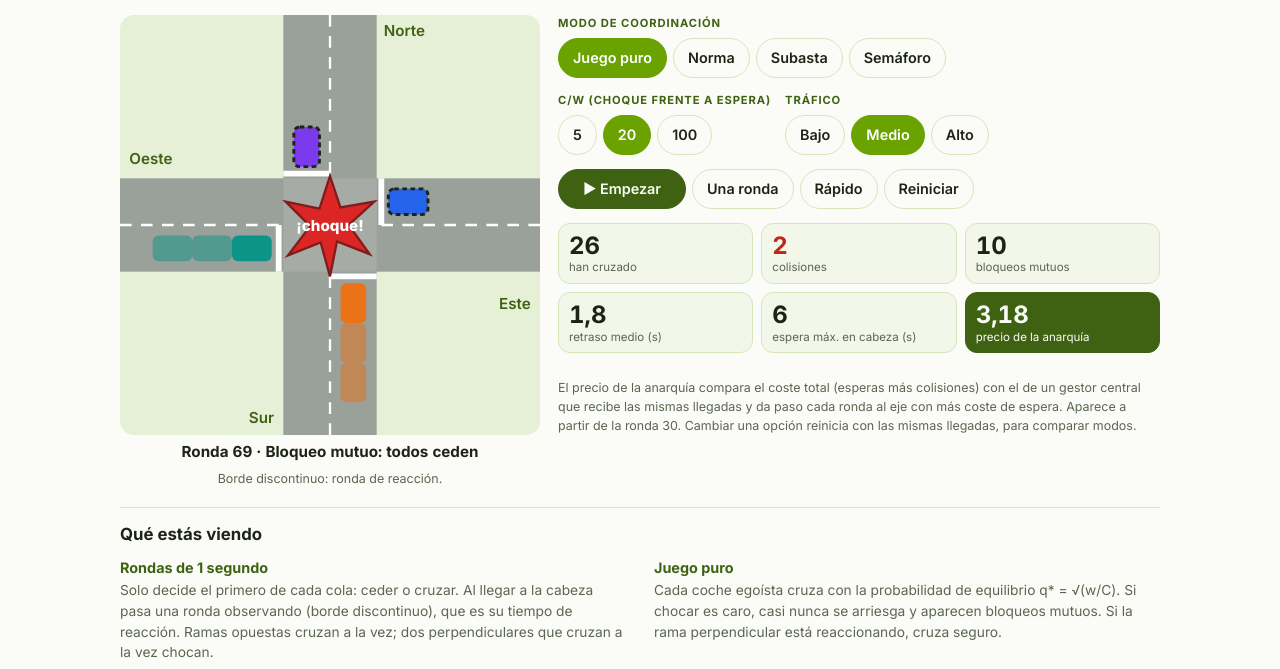
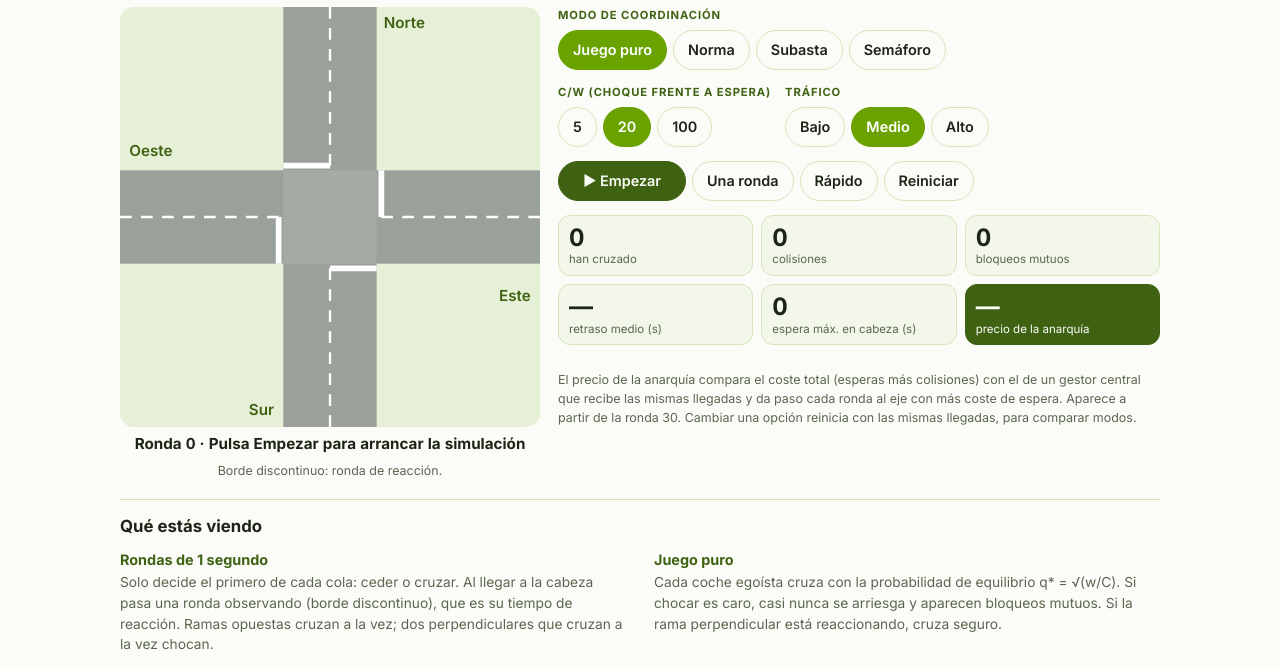
Before and after one commit to humarro/simulador-cruce, a plain HTML site: page index.html in a window 1280 px wide. Shown: the part 126-795 px from the top of the page. Drawn offline with Linux system fonts and the light colour scheme.

Commit message:
Arreglar el choque siempre visible y empezar en la ronda 0
Co-Authored-By: Claude Opus 5.5 <noreply@anthropic.com>
Claude-Session: https://claude.ai/code/session_01T3uxSCU6iRo2JLzviE3TgG

```diff
--- a/index.html
+++ b/index.html
@@ -90,6 +90,7 @@ button:disabled { opacity: 0.45; cursor: default; }
 .reglas p { margin: 0; font-size: 0.86rem; color: var(--muted); max-width: 62ch; }
 footer { font-size: 0.75rem; color: var(--muted); border-top: 1px solid var(--line); padding-top: 10px; }
 </style>
+<style>body { margin: 0; } [hidden] { display: none !important; }</style>
 </head>
 <body>
 <div class="wrap">
@@ -101,27 +102,27 @@ footer { font-size: 0.75rem; color: var(--muted); border-top: 1px solid var(--li
   <main class="app">
     <section class="lienzo" aria-label="Cruce">
       <svg id="cruce" viewBox="0 0 360 360" role="img" aria-label="Cruce de cuatro ramas con las colas de coches">
-        <rect x="0" y="0" width="360" height="360" fill="var(--grass)" />
-        <rect x="140" y="0" width="80" height="360" fill="var(--road)" />
-        <rect x="0" y="140" width="360" height="80" fill="var(--road)" />
-        <rect id="centro" x="140" y="140" width="80" height="80" fill="var(--box)" />
-        <g stroke="var(--paint)" stroke-width="2" stroke-dasharray="10 8">
+        <rect x="0" y="0" width="360" height="360" style="fill: var(--grass)" />
+        <rect x="140" y="0" width="80" height="360" style="fill: var(--road)" />
+        <rect x="0" y="140" width="360" height="80" style="fill: var(--road)" />
+        <rect id="centro" x="140" y="140" width="80" height="80" style="fill: var(--box)" />
+        <g style="stroke: var(--paint)" stroke-width="2" stroke-dasharray="10 8">
           <line x1="180" y1="0" x2="180" y2="136" /><line x1="180" y1="224" x2="180" y2="360" />
           <line x1="0" y1="180" x2="136" y2="180" /><line x1="224" y1="180" x2="360" y2="180" />
         </g>
-        <line id="stop-S" x1="180" y1="224" x2="220" y2="224" stroke="var(--paint)" stroke-width="5" />
-        <line id="stop-N" x1="140" y1="136" x2="180" y2="136" stroke="var(--paint)" stroke-width="5" />
-        <line id="stop-E" x1="224" y1="140" x2="224" y2="180" stroke="var(--paint)" stroke-width="5" />
-        <line id="stop-O" x1="136" y1="180" x2="136" y2="220" stroke="var(--paint)" stroke-width="5" />
-        <g font-family="Inter, system-ui, sans-serif" font-size="13" font-weight="600" fill="var(--label)">
+        <line id="stop-S" x1="180" y1="224" x2="220" y2="224" style="stroke: var(--paint)" stroke-width="5" />
+        <line id="stop-N" x1="140" y1="136" x2="180" y2="136" style="stroke: var(--paint)" stroke-width="5" />
+        <line id="stop-E" x1="224" y1="140" x2="224" y2="180" style="stroke: var(--paint)" stroke-width="5" />
+        <line id="stop-O" x1="136" y1="180" x2="136" y2="220" style="stroke: var(--paint)" stroke-width="5" />
+        <g font-family="Inter, system-ui, sans-serif" font-size="13" font-weight="600" style="fill: var(--label)">
           <text x="226" y="18">Norte</text>
           <text x="132" y="350" text-anchor="end">Sur</text>
           <text x="352" y="252" text-anchor="end">Este</text>
           <text x="8" y="128">Oeste</text>
         </g>
         <g id="coches"></g>
-        <g id="extras" font-family="Inter, system-ui, sans-serif" font-size="13" font-weight="700" fill="var(--fg)"></g>
-        <g id="choque" hidden>
+        <g id="extras" font-family="Inter, system-ui, sans-serif" font-size="13" font-weight="700" style="fill: var(--fg)"></g>
+        <g id="choque" style="display: none">
           <polygon points="180,138 189,165 218,160 196,180 214,205 186,194 180,224 172,195 144,206 163,181 142,160 171,166" fill="#dc2626" stroke="#7f1d1d" stroke-width="2" />
           <text x="180" y="185" text-anchor="middle" font-family="Inter, system-ui, sans-serif" font-size="13" font-weight="800" fill="#ffffff">¡choque!</text>
         </g>
@@ -182,7 +183,7 @@ footer { font-size: 0.75rem; color: var(--muted); border-top: 1px solid var(--li
   const DERECHA = { S: 'E', E: 'N', N: 'O', O: 'S' };
   const F_REL = 2, FASE = 10;
   function rng(seed) { let a = seed >>> 0; return () => { a = (a + 0x6d2b79f5) >>> 0; let t = a; t = Math.imul(t ^ (t >>> 15), t | 1); t ^= t + Math.imul(t ^ (t >>> 7), t | 61); return ((t ^ (t >>> 14)) >>> 0) / 4294967296; }; }
-  const nuevaSim = () => ({ ronda: 0, colas: { N: [], E: [], S: [], O: [] }, cruzados: 0, choques: 0, bloqueos: 0, sumaRetraso: 0, esperaMax: 0, coste: 0, ultimo: { cruzan: [], choque: false, texto: 'Pulsa Empezar' } });
+  const nuevaSim = () => ({ ronda: 0, colas: { N: [], E: [], S: [], O: [] }, cruzados: 0, choques: 0, bloqueos: 0, sumaRetraso: 0, esperaMax: 0, coste: 0, ultimo: { cruzan: [], choque: false, texto: 'Pulsa Empezar para arrancar la simulación' } });
   function llegadas(r, lambda) { const out = []; for (const rama of RAMAS) if (r() < lambda) out.push({ rama, w: 1 + Math.floor(r() * 10) }); return out; }
   let sigId = 1;
   function paso(sim, lls, modo, ratio, rDec) {
@@ -309,7 +310,7 @@ footer { font-size: 0.75rem; color: var(--muted); border-top: 1px solid var(--li
     }
     const r = g.firstChild, tx = g.lastChild;
     r.setAttribute('opacity', c.cabeza ? 1 : 0.5);
-    r.setAttribute('stroke', c.reacciona ? 'var(--fg)' : c.cruza && !c.choque ? '#ffffff' : 'none');
+    r.style.stroke = c.reacciona ? 'var(--fg)' : c.cruza && !c.choque ? '#ffffff' : 'none';
     r.setAttribute('stroke-width', c.reacciona ? 2.5 : 2);
     r.setAttribute('stroke-dasharray', c.reacciona ? '4 3' : '');
     tx.textContent = st.modo === 'subasta' && c.puja ? c.puja : '';
@@ -335,10 +336,10 @@ footer { font-size: 0.75rem; color: var(--muted); border-top: 1px solid var(--li
       t.setAttribute('x', POS_EXTRA[r][0]); t.setAttribute('y', POS_EXTRA[r][1]); t.setAttribute('text-anchor', POS_EXTRA[r][2]);
       t.textContent = '+' + n; ex.appendChild(t);
     }
-    $('choque').hidden = !sim.ultimo.choque;
-    $('centro').setAttribute('fill', sim.ultimo.choque ? 'var(--box-hit)' : 'var(--box)');
+    $('choque').style.display = sim.ultimo.choque ? '' : 'none';
+    $('centro').style.fill = sim.ultimo.choque ? 'var(--box-hit)' : 'var(--box)';
     const verde = st.modo !== 'semaforo' ? null : Math.floor(Math.max(0, sim.ronda - 1) / FASE) % 2 === 0 ? 'NS' : 'EO';
-    for (const r of RAMAS) $('stop-' + r).setAttribute('stroke', verde === null ? 'var(--paint)' : eje(r) === verde ? '#22c55e' : '#ef4444');
+    for (const r of RAMAS) $('stop-' + r).style.stroke = verde === null ? 'var(--paint)' : eje(r) === verde ? '#22c55e' : '#ef4444';
 
     $('estado').textContent = `Ronda ${sim.ronda} · ${sim.ultimo.texto}`;
     $('estado').classList.toggle('malo', sim.ultimo.choque);
@@ -351,9 +352,7 @@ footer { font-size: 0.75rem; color: var(--muted); border-top: 1px solid var(--li
     $('k-poa').textContent = sim.ronda >= 30 && ref.coste > 0 ? fmt(sim.coste / ref.coste, 2) : '—';
   }
 
-  // estado inicial con algo de tráfico para que la primera vista ya muestre el cruce funcionando
   marcar(); reiniciar();
-  for (let i = 0; i < 69; i++) una();
 })();
 </script>
 </body>
```
